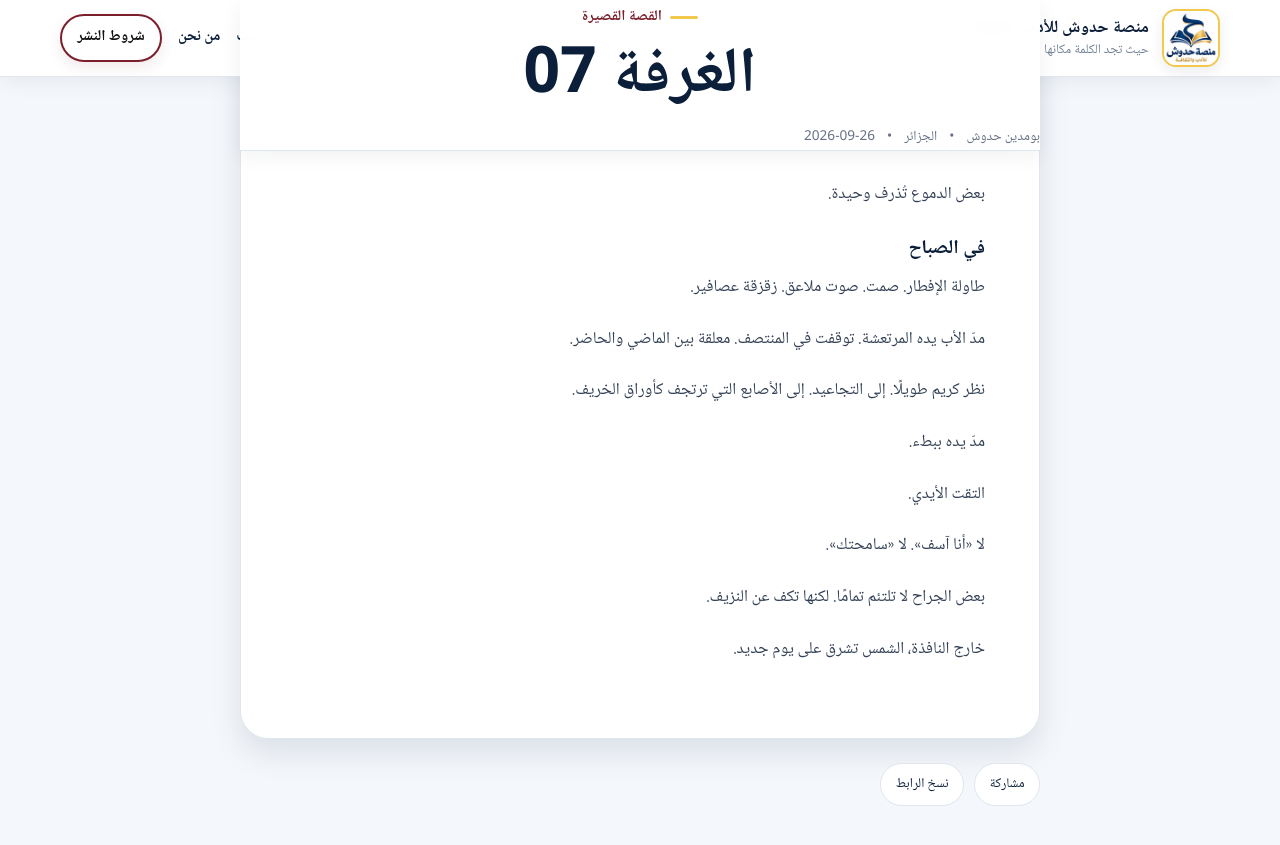
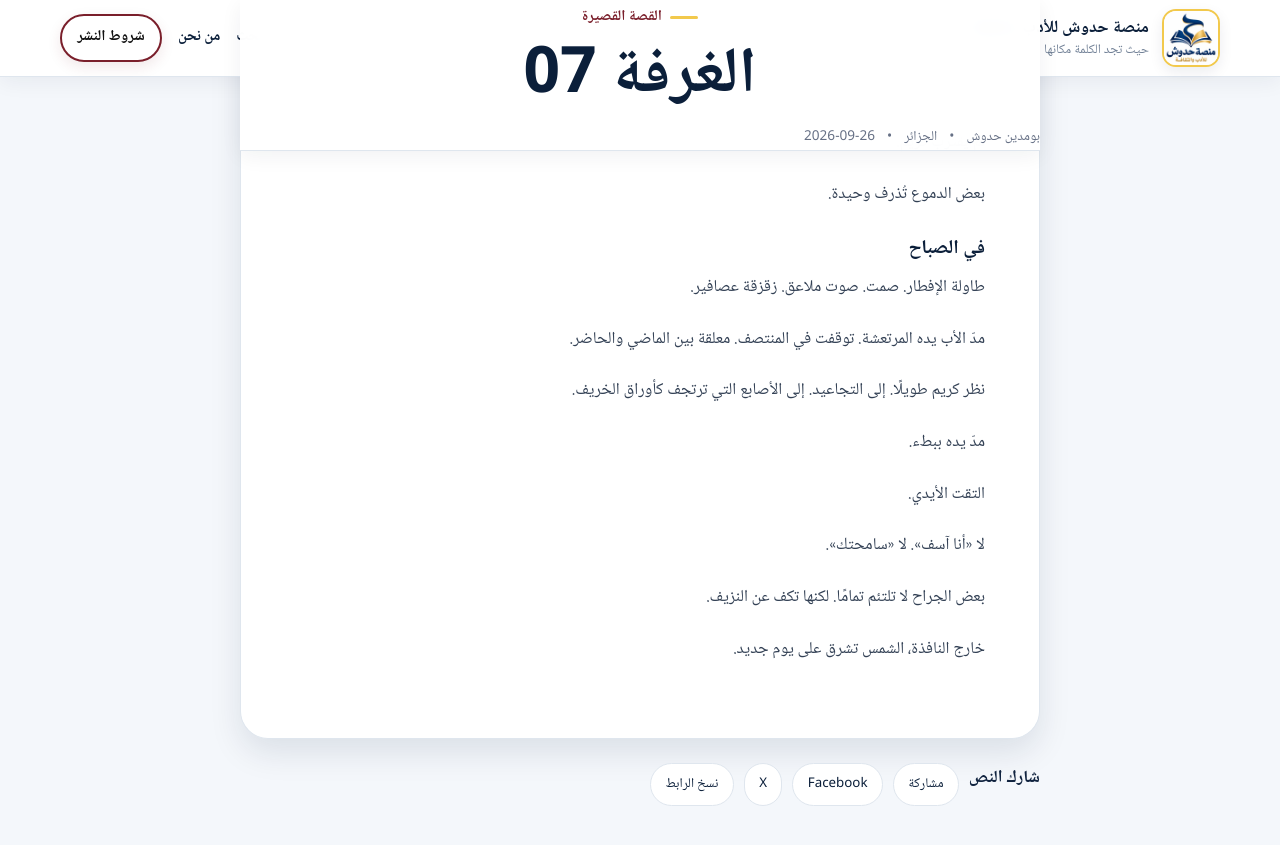
Before and after one commit to sociologue74-collab/haddouche-literature-platform, a Jekyll site: the page built from _articles/al-ghurfa-07.md, in a window 1280 px wide and 900 px high, scrolled down 1823 px. Shown: the top 845 px of the window. Built offline with Jekyll 4.4.1, drawn with Linux system fonts in a browser that asks for light colours.

Commit message:
Improve article metadata and sharing

```diff
--- a/_layouts/article.html
+++ b/_layouts/article.html
@@ -6,7 +6,7 @@
   <title>{{ page.title }} | منصة حدوش للأدب والثقافة</title>
   <meta name="description" content="{{ page.excerpt | default: page.title | strip_html | escape }}">
   <meta name="robots" content="{% if page.published == false %}noindex,nofollow{% else %}index,follow{% endif %}">
-  <link rel="canonical" href="{{ site.url }}{{ site.baseurl }}{{ page.url }}">
+  <link rel="canonical" href="{{ site.url }}{{ site.baseurl }}{{ page.url }}"><link rel="alternate" type="application/rss+xml" title="منصة حدوش للأدب والثقافة" href="{{ site.url }}{{ site.baseurl }}/feed.xml"><meta property="og:type" content="article"><meta property="og:title" content="{{ page.title | escape }}"><meta property="og:description" content="{{ page.excerpt | default: page.title | strip_html | escape }}"><meta property="og:url" content="{{ site.url }}{{ site.baseurl }}{{ page.url }}"><meta property="og:image" content="{{ site.url }}{{ site.baseurl }}/assets/haddouche-logo.jpg">
   <link rel="stylesheet" href="{{ site.baseurl }}/assets/style.css?v=20260925-cms1">
 </head>
 <body>
@@ -27,7 +27,7 @@
       </div>
     </header>
     <div class="article-body">{{ content }}</div>
-    <div class="share"><button onclick="sharePage()">مشاركة</button><button onclick="copyLink()">نسخ الرابط</button></div>
+    <div class="share" aria-label="مشاركة النص"><strong class="share-label">شارك النص</strong><button onclick="sharePage()">مشاركة</button><button onclick="shareToFacebook()">Facebook</button><button onclick="shareToX()">X</button><button onclick="copyLink()">نسخ الرابط</button></div>
   </article>
 </main>
 <script src="{{ site.baseurl }}/assets/site.js"></script>
```
